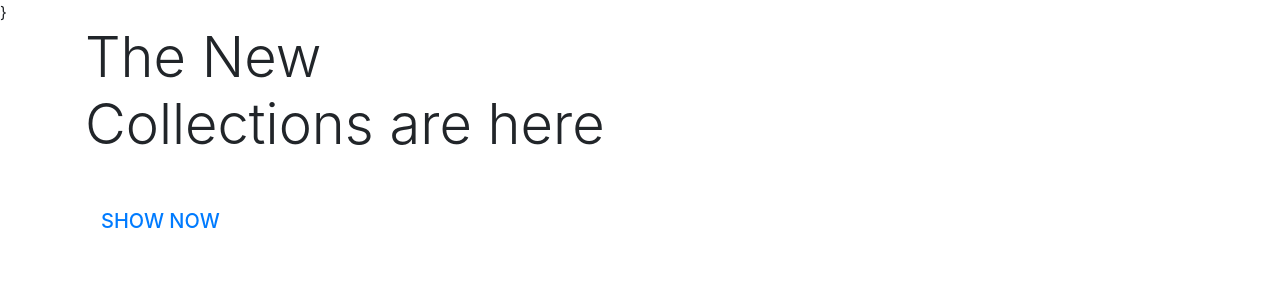
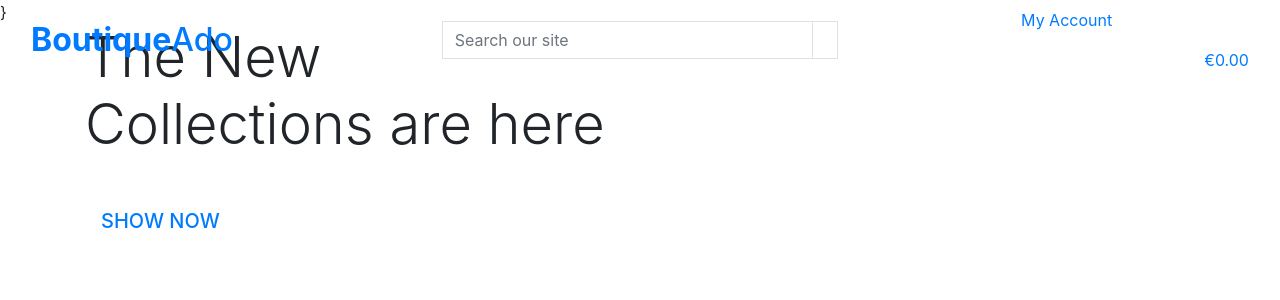
Before and after one commit to LisaHackett97/boutique_ado_v1, a Django app: page / in a window 1280 px wide. Shown: the top 300 px of the page. Run offline with Django 3.2, Linux system fonts and the light colour scheme; some libraries are stand-ins or nearby versions.

Commit message:
Add main page header

```diff
--- a/templates/base.html
+++ b/templates/base.html
@@ -2,6 +2,7 @@
 
 <!doctype html>
 <html lang="en">
+
 <head>
   {% block meta %}}
   <meta http-equiv="X-UA-Compatible" contents="ie=edge">
@@ -19,21 +20,91 @@
   {% endblock %}
 
   {% block corecss %}
-        <link rel="stylesheet" href="https://stackpath.bootstrapcdn.com/bootstrap/4.4.1/css/bootstrap.min.css" integrity="sha384-Vkoo8x4CGsO3+Hhxv8T/Q5PaXtkKtu6ug5TOeNV6gBiFeWPGFN9MuhOf23Q9Ifjh" crossorigin="anonymous">
+  <link rel="stylesheet" href="https://stackpath.bootstrapcdn.com/bootstrap/4.4.1/css/bootstrap.min.css"
+    integrity="sha384-Vkoo8x4CGsO3+Hhxv8T/Q5PaXtkKtu6ug5TOeNV6gBiFeWPGFN9MuhOf23Q9Ifjh" crossorigin="anonymous">
   {% endblock %}
 
   {% block corejs %}
-        <script src="https://code.jquery.com/jquery-3.6.0.min.js" integrity="sha256-/xUj+3OJU5yExlq6GSYGSHk7tPXikynS7ogEvDej/m4=" crossorigin="anonymous"></script>
-        <script src="https://cdn.jsdelivr.net/npm/popper.js@1.16.0/dist/umd/popper.min.js" integrity="sha384-Q6E9RHvbIyZFJoft+2mJbHaEWldlvI9IOYy5n3zV9zzTtmI3UksdQRVvoxMfooAo" crossorigin="anonymous"></script>
-        <script src="https://stackpath.bootstrapcdn.com/bootstrap/4.4.1/js/bootstrap.min.js" integrity="sha384-wfSDF2E50Y2D1uUdj0O3uMBJnjuUD4Ih7YwaYd1iqfktj0Uod8GCExl3Og8ifwB6" crossorigin="anonymous"></script>
+  <script src="https://code.jquery.com/jquery-3.6.0.min.js"
+    integrity="sha256-/xUj+3OJU5yExlq6GSYGSHk7tPXikynS7ogEvDej/m4=" crossorigin="anonymous"></script>
+  <script src="https://cdn.jsdelivr.net/npm/popper.js@1.16.0/dist/umd/popper.min.js"
+    integrity="sha384-Q6E9RHvbIyZFJoft+2mJbHaEWldlvI9IOYy5n3zV9zzTtmI3UksdQRVvoxMfooAo"
+    crossorigin="anonymous"></script>
+  <script src="https://stackpath.bootstrapcdn.com/bootstrap/4.4.1/js/bootstrap.min.js"
+    integrity="sha384-wfSDF2E50Y2D1uUdj0O3uMBJnjuUD4Ih7YwaYd1iqfktj0Uod8GCExl3Og8ifwB6"
+    crossorigin="anonymous"></script>
   {% endblock %}
 
 
   <title>Boutique Ado{% block extra_title %}{% endblock %}</title>
 
 </head>
+
 <body>
-    <header class="container-fluid fixed-top"></header>
+  <header class="container-fluid fixed-top">
+    <div class="row">
+      <div class="col-12 col-lg-4 my-auto py-1 py-lg-0 text-center text-lg-left">
+        <a href="{% url 'home' %}" class="nav-link main-logo-link">
+          <h2 class="logo-font text-black my-0"><strong>Boutique</strong>Ado</h2>
+        </a>
+      </div>
+      <div class="col-12 col-lg-4 my-auto py-1 py-lg-0">
+        <form method="GET" action="">
+          <div class="input-group w-100">
+            <input class="form-control border border-black rounded-0" type="text" name="q"
+              placeholder="Search our site">
+            <div class="input-group-append">
+              <button class="form-control btn btn-black border border-black rounded-0" type="submit">
+                <span class="icon">
+                  <i class="fas fa-search"></i>
+                </span>
+              </button>
+            </div>
+          </div>
+        </form>
+      </div>
+      <div class="col-12 col-lg-4 my-auto py-1 py-lg-0">
+        <ul class="list-inline list-unstyled text-center text-lg-right my-0">
+          <li class="list-inline-item-dropdown">
+            <a class="text-black nav-link" href="#" id="user-options" data-toggle="dropdown" aria-haspopup="true"
+              aria-expanded="false">
+              <div class="text-center">
+                <div><i class="fas fa-user fa-lg"></i></div>
+                <p class="my-0">My Account</p>
+              </div>
+            </a>
+            <div class="dropdown-menu border-0" aria-labelledby="user-options">
+              {% if request.user.is_authenticated %}
+              {% if request.user.is_superuser %}
+              <a href="{% url 'add_product' %}" class="dropdown-item">Product Management</a>
+              {% endif %}
+              <a href="{% url 'profile' %}" class="dropdown-item">My Profile</a>
+              <a href="{% url 'account_logout' %}" class="dropdown-item">Logout</a>
+              {% else %}
+              <a href="{% url 'account_signup' %}" class="dropdown-item">Register</a>
+              <a href="{% url 'account_login' %}" class="dropdown-item">Login</a>
+              {% endif %}
+            </div>
+          </li>
+          <li class="list-inline-item"> <a
+              class="{% if grand_total %}text-info font-weight-bold{% else %}text-black{% endif %} nav-link"
+              href="{% url 'view_bag' %}">
+              <div class="text-center">
+                <div><i class="fas fa-shopping-bag fa-lg"></i></div>
+                <p class="my-0">
+                  {% if grand_total %}
+                  €{{ grand_total|floatformat:2 }}
+                  {% else %}
+                  €0.00
+                  {% endif %}
+                </p>
+              </div>
+            </a>
+          </li>
+        </ul>
+      </div>
+    </div>
+  </header>
 
   {% if messages %}
   <div class="message-container"></div>
@@ -50,4 +121,5 @@
 
 
 </body>
+
 </html>
```
Lines whose indentation alone changed are shown as unchanged.
